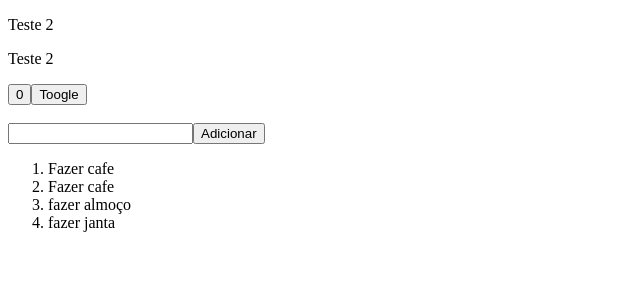
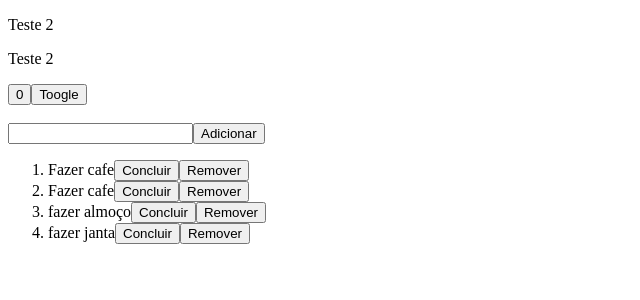
Before and after one commit to gustavogregorio1986/curso-react-base, a React (Vite) app: page / in a window 1280 px wide. Shown: the top 300 px of the page, without its empty margins (0-640 px from the left). Built offline with nearby package versions, Linux system fonts and the light colour scheme.

Commit message:
Desenvolver o concluido e ele completo

```diff
--- a/src/App.tsx
+++ b/src/App.tsx
@@ -6,10 +6,10 @@
   const [hide, setHide] = useState(false);
   const [value, setValue] = useState('');
   const [list, setList] = useState([
-    {id: '1', label: 'Fazer cafe',},
+    {id: '1', label: 'Fazer cafe',complete: false},
     {id: '2', label: 'Fazer cafe',},
-    {id: '3', label: 'fazer almoço',},
-    {id: '4', label: 'fazer janta',},
+    {id: '3', label: 'fazer almoço',complete: false},
+    {id: '4', label: 'fazer janta',complete: false},
   ]);
    //if(hide) return null;
 
@@ -36,7 +36,7 @@
        <button onClick={() => {
         setList([
             ...list,
-            { id: `${list.length + 1}`, label:value}]);
+            { id: `${list.length + 1}`, label:value, complete: false }]);
             setValue('');
        }}>
           Adicionar
@@ -46,7 +46,23 @@
 
        <ol>
         {list.map((ListItem) => (
-          <li key={ListItem.id}>{ListItem.label}</li>
+          <li key={ListItem.id}>
+            {ListItem.label}
+
+            {ListItem.complete ? 'concluido': ''}
+
+            <button onClick={() => {
+                setList([...list.map(item => item.id === ListItem.id ? {...item, complete: true} : item)]);
+            }}>
+              Concluir
+            </button>
+            <button onClick={() => {
+                setList([...list.filter(item => item.id !== ListItem.id)]);
+            }}>
+              Remover
+            </button>
+          </li>
+
         ))}
        </ol>
     </div>
```
